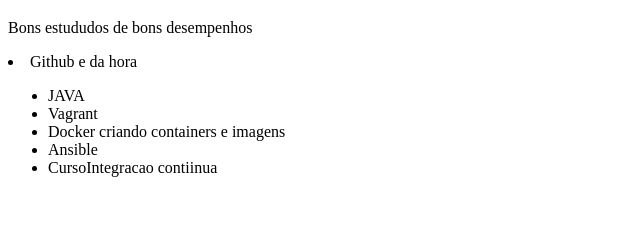
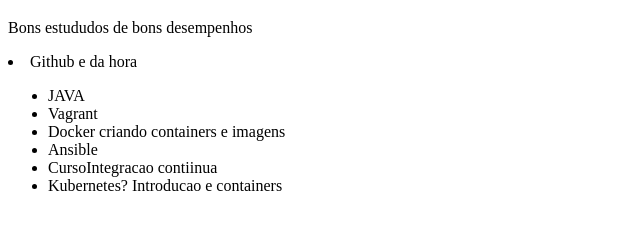
Before and after one commit to delio404/cursos_alura-git_hub, a plain HTML site: page index.html in a window 1280 px wide. Shown: the part 61-290 px from the top of the page, without its empty margins (0-640 px from the left). Drawn offline with Linux system fonts and the light colour scheme.

Commit message:
Alterando o nome do curso de Kubernetes

```diff
--- a/index.html
+++ b/index.html
@@ -17,5 +17,6 @@
         <li>Docker criando containers e imagens</li>
         <li>Ansible</li>
         <li>CursoIntegracao contiinua</li>
+        <li>Kubernetes? Introducao e containers</li>
     </ul>
 </body>
```
